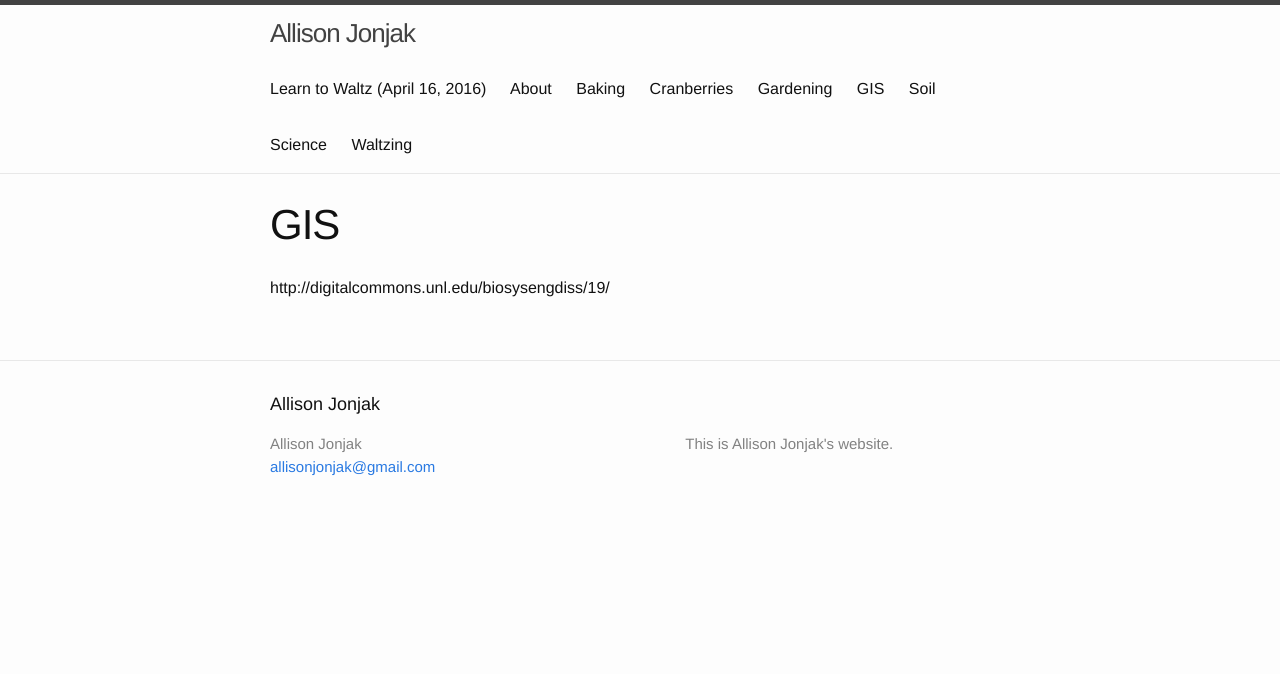
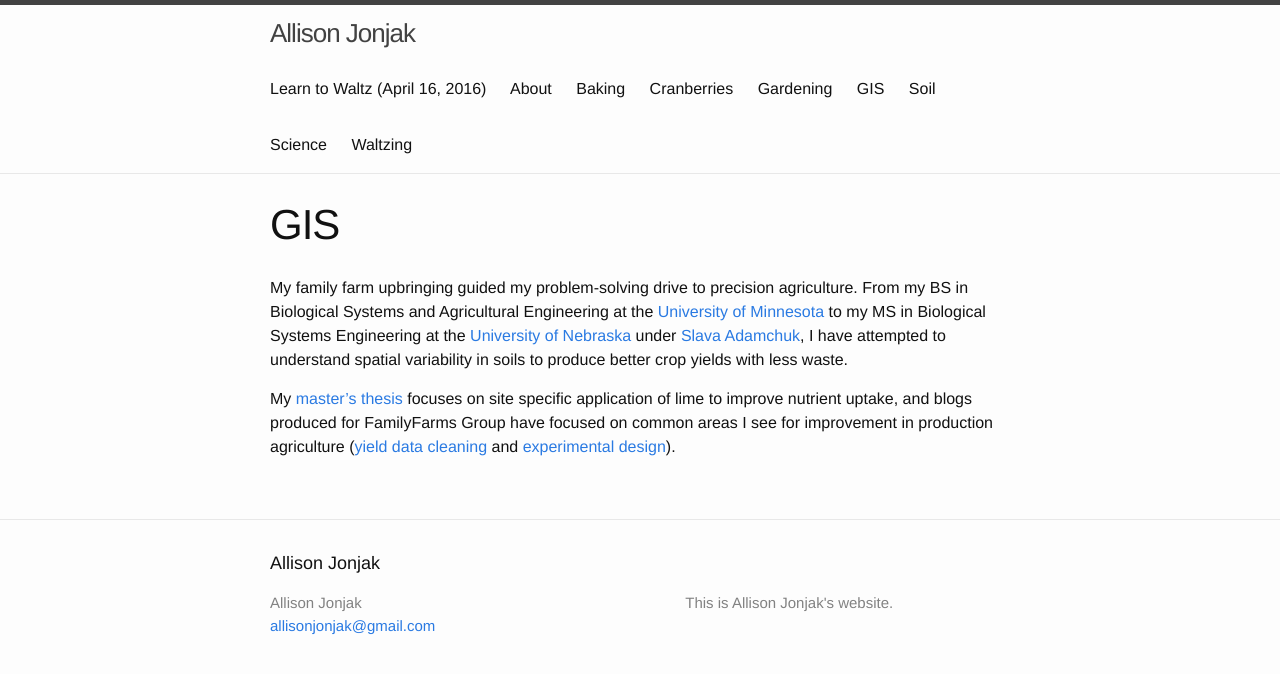
Before and after one commit to cranhandler/cranhandler.github.io, a Jekyll site: the page built from gis.md, in a window 1280 px wide. Shown: the top 674 px of the page. Built offline with Jekyll 4.4.1, drawn with Linux system fonts in a browser that asks for light colours.

Commit message:
Update gis.md

```diff
--- a/gis.md
+++ b/gis.md
@@ -3,5 +3,13 @@ layout: page
 title: GIS
 permalink: /gis/
 ---
+My family farm upbringing guided my problem-solving drive to precision agriculture. From my BS in Biological Systems and Agricultural Engineering at the [University of Minnesota][] to my MS in Biological Systems Engineering at the [University of Nebraska][] under [Slava Adamchuk][], I have attempted to understand spatial variability in soils to produce better crop yields with less waste.
 
-http://digitalcommons.unl.edu/biosysengdiss/19/
+My [master's thesis][] focuses on site specific application of lime to improve nutrient uptake, and blogs produced for FamilyFarms Group have focused on common areas I see for improvement in production agriculture ([yield data cleaning][] and [experimental design][]).
+
+[University of Minnesota]: http://bbe.umn.edu/undergraduate/bbe
+[University of Nebraska]: http://engineering.unl.edu/bse/
+[Slava Adamchuk]: http://www.mcgill.ca/bioeng/faculty-and-staff/viacheslav-adamchuk
+[master's thesis]: http://digitalcommons.unl.edu/biosysengdiss/19/
+[yield data cleaning]: http://familyfarmsgroup.com/three-errors-watch-yield-data/
+[experimental design]: http://familyfarmsgroup.com/gis-data/
```
